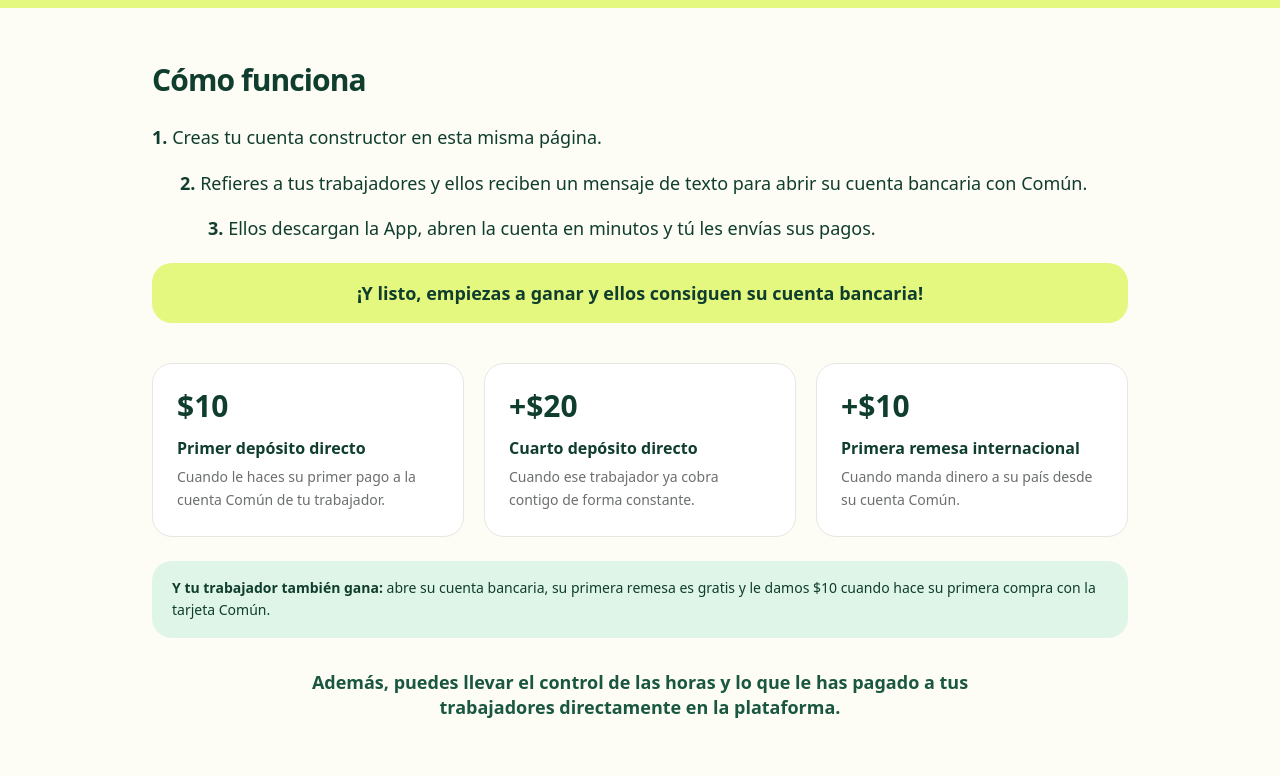
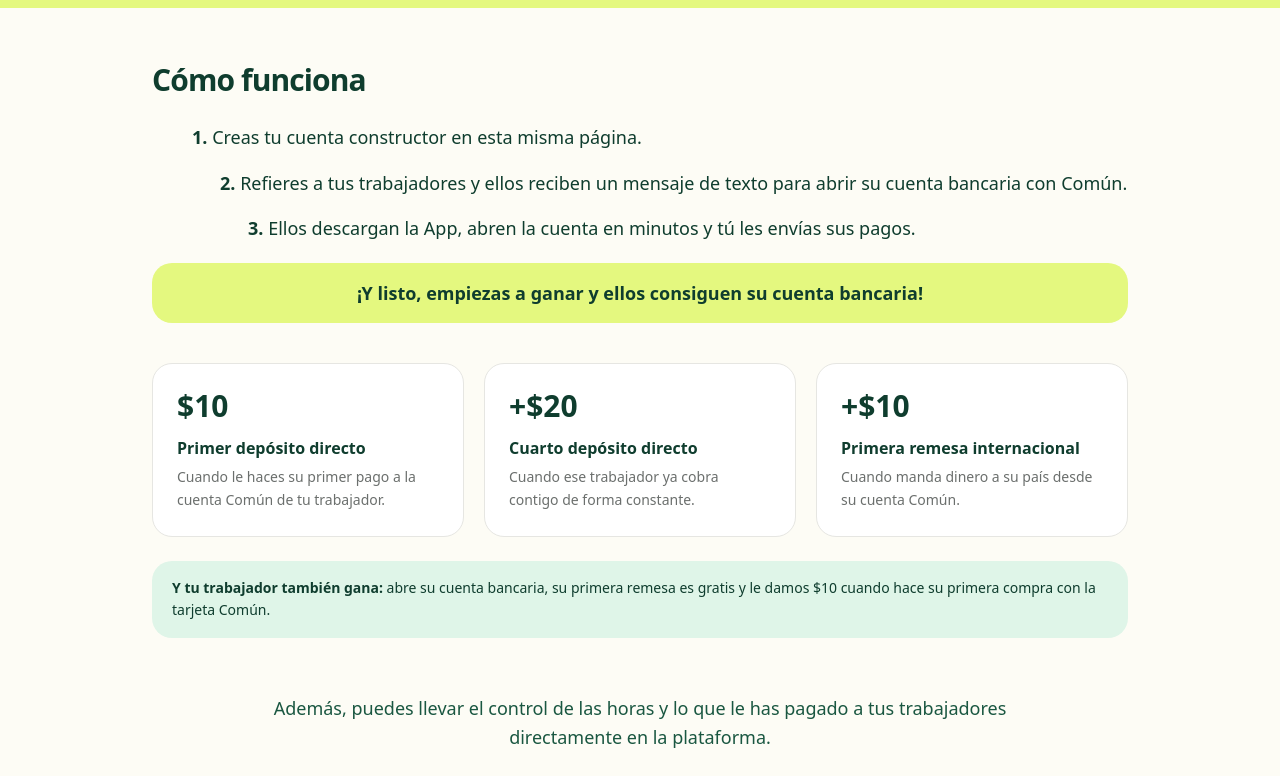
Before and after one commit to Dario-rt77/Comun-growth-assignment, a Next.js app: page /socios in a window 1280 px wide. Shown: the part 480-1256 px from the top of the page. Built offline with nearby package versions, Linux system fonts and the light colour scheme.

Commit message:
Shift how-it-works steps right and lighten the hours claim
Co-Authored-By: Claude Opus 5 <noreply@anthropic.com>

```diff
--- a/app/socios/page.tsx
+++ b/app/socios/page.tsx
@@ -65,7 +65,7 @@ export default function PaginaSocios() {
             <li
               key={paso}
               className="text-base leading-relaxed text-verde sm:text-lg"
-              style={{ paddingLeft: `${i * 1.75}rem` }}
+              style={{ paddingLeft: `${2.5 + i * 1.75}rem` }}
             >
               <span className="font-extrabold">{i + 1}.</span> {paso}
             </li>
@@ -94,7 +94,7 @@ export default function PaginaSocios() {
           bancaria, su primera remesa es gratis y le damos $10 cuando hace su
           primera compra con la tarjeta Común.
         </p>
-        <p className="mx-auto mt-8 max-w-3xl text-center text-lg font-extrabold leading-snug text-verde-claro">
+        <p className="mx-auto mt-14 max-w-3xl text-center text-lg font-normal leading-relaxed text-verde-claro">
           Además, puedes llevar el control de las horas y lo que le has pagado a
           tus trabajadores directamente en la plataforma.
         </p>
```
